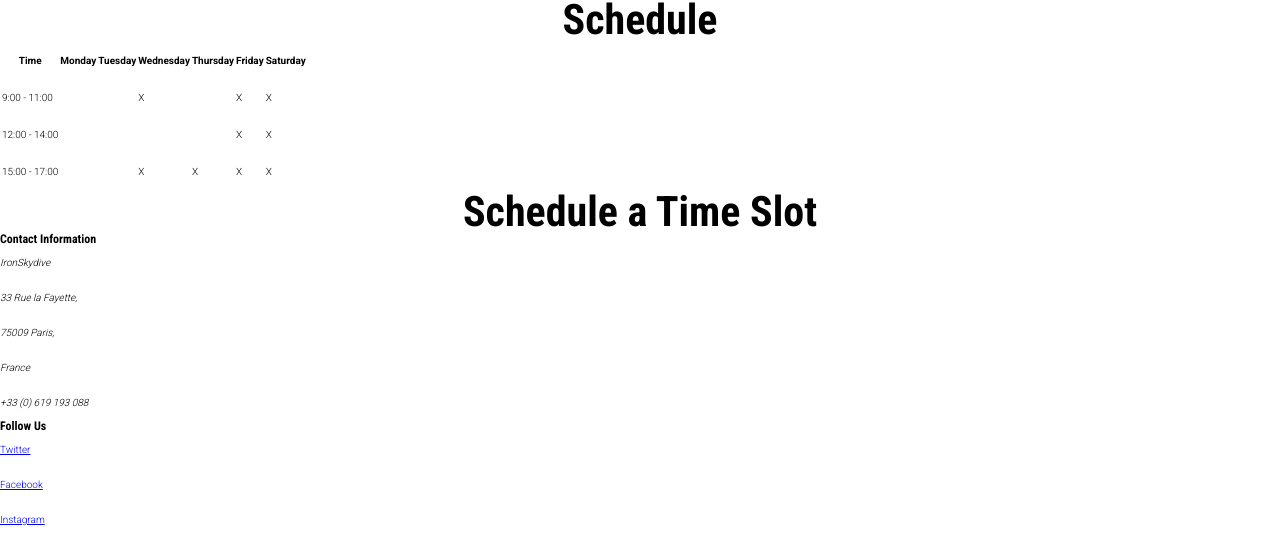
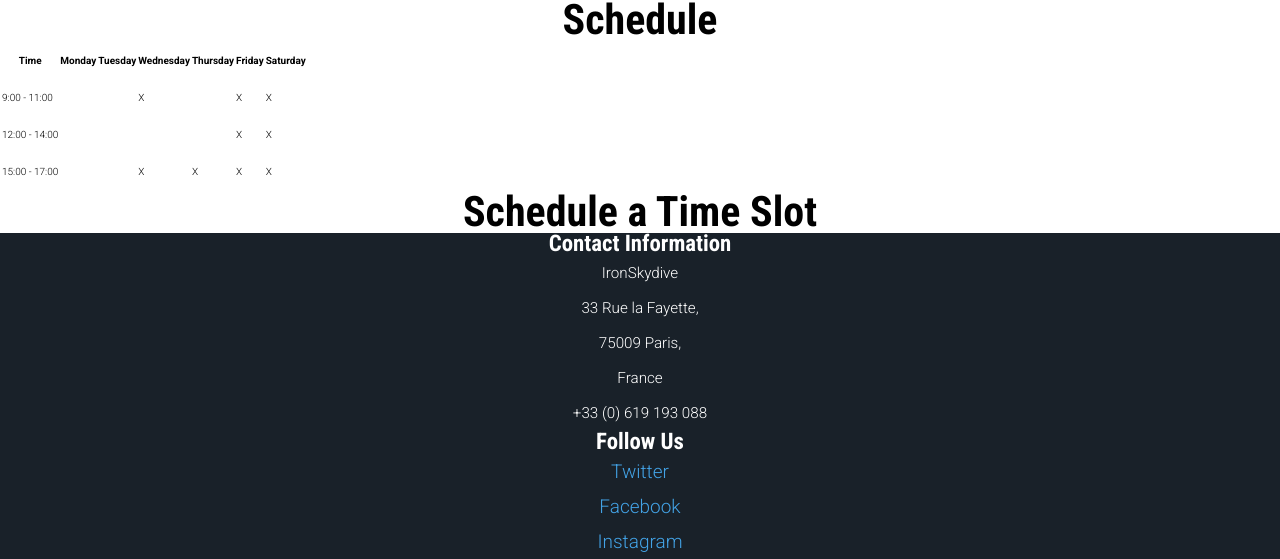
Before and after one commit to thaisReAg/LAB-2, a plain HTML site: page index.html in a window 1280 px wide. Shown: the part 2523-3082 px from the top of the page. Before the commit the page ends 3060 px from the top, so only its background shows below. Drawn offline with Linux system fonts and the light colour scheme.

Commit message:
completed

```diff
--- a/index.html
+++ b/index.html
@@ -168,10 +168,10 @@
       <h3>Schedule a Time Slot</h3>
     </section>
     <!--Footer-->
-    <footer>
+    <footer class="dark-background footer">
       <section>
         <h5>Contact Information</h5>
-        <address>
+        <address class="address">
           IronSkydive <br />
           33 Rue la Fayette,<br />75009 Paris, <br />
           France <br />
--- a/styles.css
+++ b/styles.css
@@ -120,3 +120,19 @@ header h2 {
 }
 
 /* Footer */
+.footer {
+  text-align: center;
+  font-size: 1.9em;
+}
+.address {
+  font-style: normal;
+  font-size: 0.8em;
+}
+.footer a {
+  color: rgb(67, 163, 230);
+  text-decoration: none;
+}
+
+.footer ul {
+  list-style: none;
+}
```
